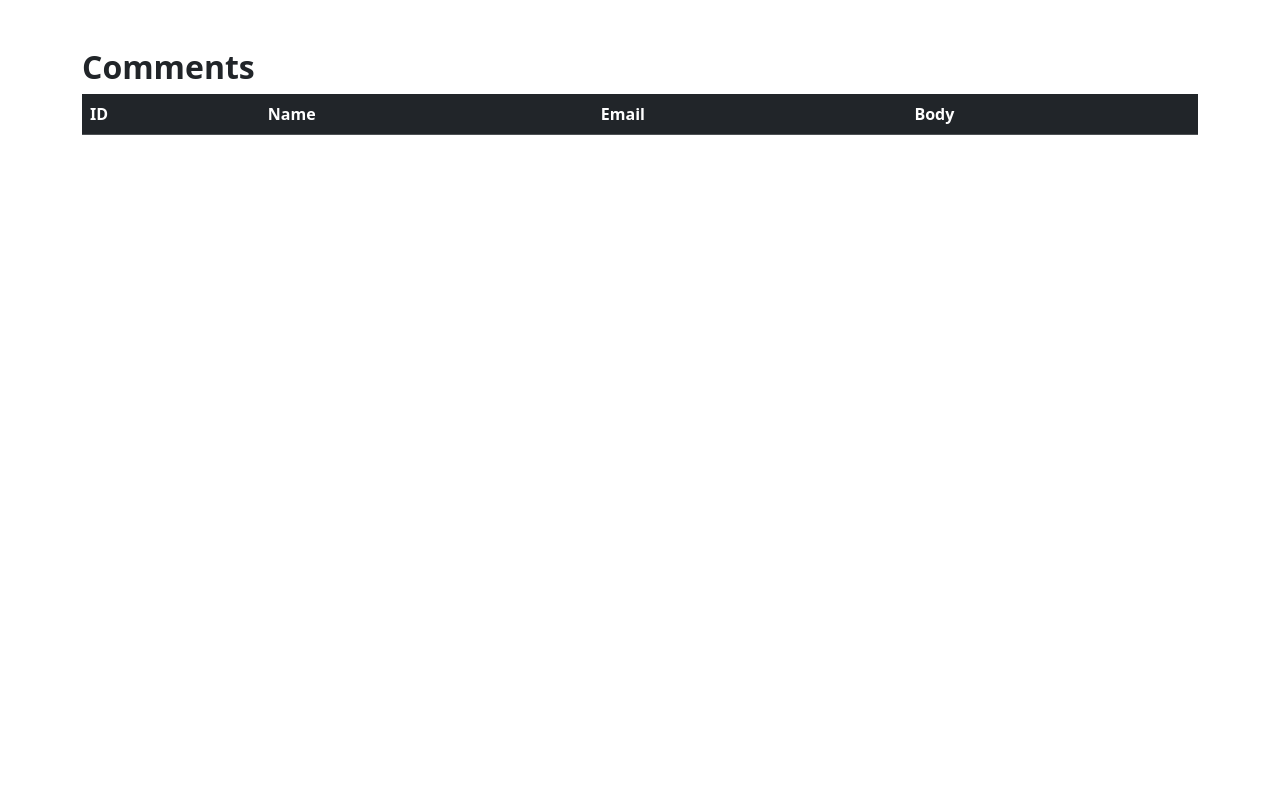
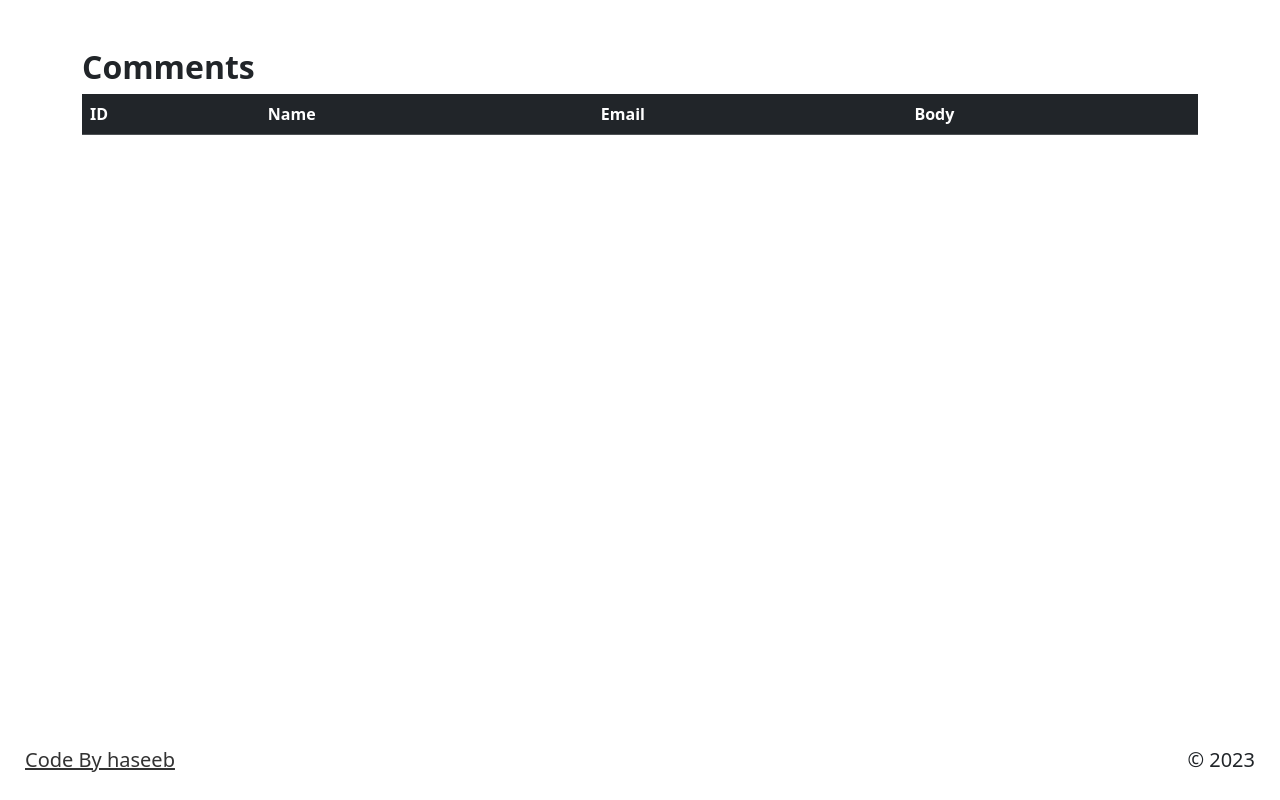
Before and after one commit to haseebkhalid19/users-api, a plain HTML site: page comment.html in a window 1280 px wide. Drawn offline with nearby package versions, Linux system fonts and the light colour scheme; no server answers.

Commit message:
footer added

```diff
--- a/comment.html
+++ b/comment.html
@@ -6,6 +6,7 @@
     <meta name="viewport" content="width=device-width, initial-scale=1.0">
     <link href="https://cdn.jsdelivr.net/npm/bootstrap@5.3.2/dist/css/bootstrap.min.css" rel="stylesheet">
     <script src="https://cdn.jsdelivr.net/npm/bootstrap@5.3.2/dist/js/bootstrap.bundle.min.js"></script>
+    <link rel="stylesheet" href="style.css">
     <script src="app.js" defer></script>
     <title>User Comments</title>
 </head>
@@ -31,6 +32,15 @@
             </table>
         </section>
     </section>
+
+    <footer>
+        <div>
+            <a href="https://github.com/haseebkhalid19" target="_blank">Code By haseeb</a>
+        </div>
+        <div>
+            &copy; 2023
+        </div>
+    </footer>
 </body>
 
 </html>
--- /dev/null
+++ b/style.css
@@ -0,0 +1,20 @@
+footer {
+    font-size: 20px;
+    position: fixed;
+    display: flex;
+    align-items: center;
+    justify-content: space-between;
+    bottom: 0;
+    padding: 1.5rem;
+    background: rgba(255, 255, 255, 0.25);
+    backdrop-filter: blur(4px);
+    -webkit-backdrop-filter: blur(5px);
+    border-radius: 10px;
+    border: 1px solid rgba(255, 255, 255, 0.18);
+    width: 100%;
+}
+
+a {
+    text-decoration: underline;
+    color: #333;
+}
```
Also changed, not shown: index.html (+10 -0 lines), post.html (+10 -0 lines).
